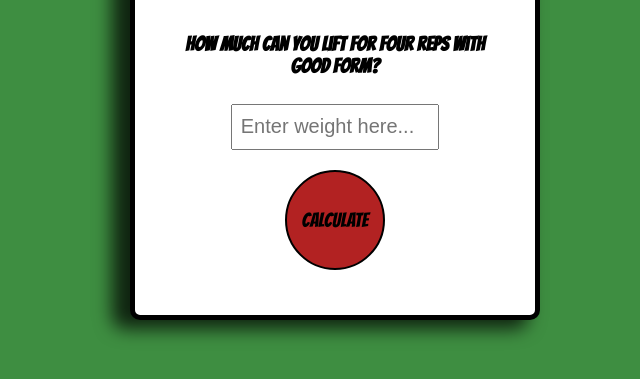
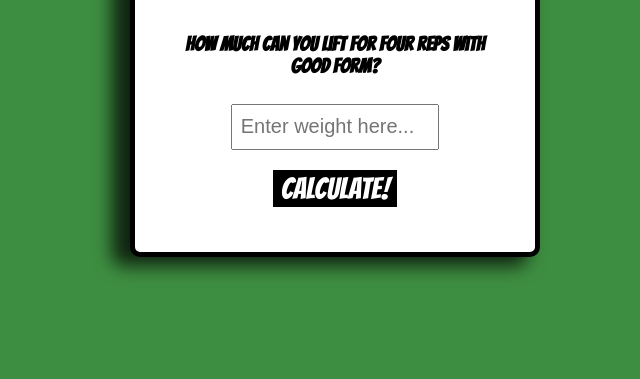
Before and after one commit to kurt-peniket/one_rm_calc, a plain HTML site: page index.html in a window 1280 px wide. Shown: the part 161-540 px from the top of the page, without its empty margins (305-945 px from the left). Drawn offline with Linux system fonts and the light colour scheme.

Commit message:
button changes

```diff
--- a/index.html
+++ b/index.html
@@ -19,7 +19,7 @@
                     <input type="number" id="n" placeholder="Enter weight here...">
                     </div>
                         <div class="button-area">
-                            <button id="btn">Calculate</button>
+                            <button id="btn">Calculate!</button>
                         </div>
                         <div class="results" >
                         <h4 id="resultN"></h4>
--- a/styles.css
+++ b/styles.css
@@ -55,14 +55,15 @@ input {
 #btn {
     margin: 20px;
     border: 2px solid black;
-    border-radius: 100px;
-    height:100px;
-    width:100px;
+    /* border-radius: 100px; */
+    /* height:100px;
+    width:100px; */
     outline: none;
     text-transform: uppercase;
     font-family: 'Bangers', cursive;
-    font-size: 20px;
-  background-color: firebrick;
+    font-size: 1.5em;
+    background-color: black;
+    color: white;
 
 }
 
```
